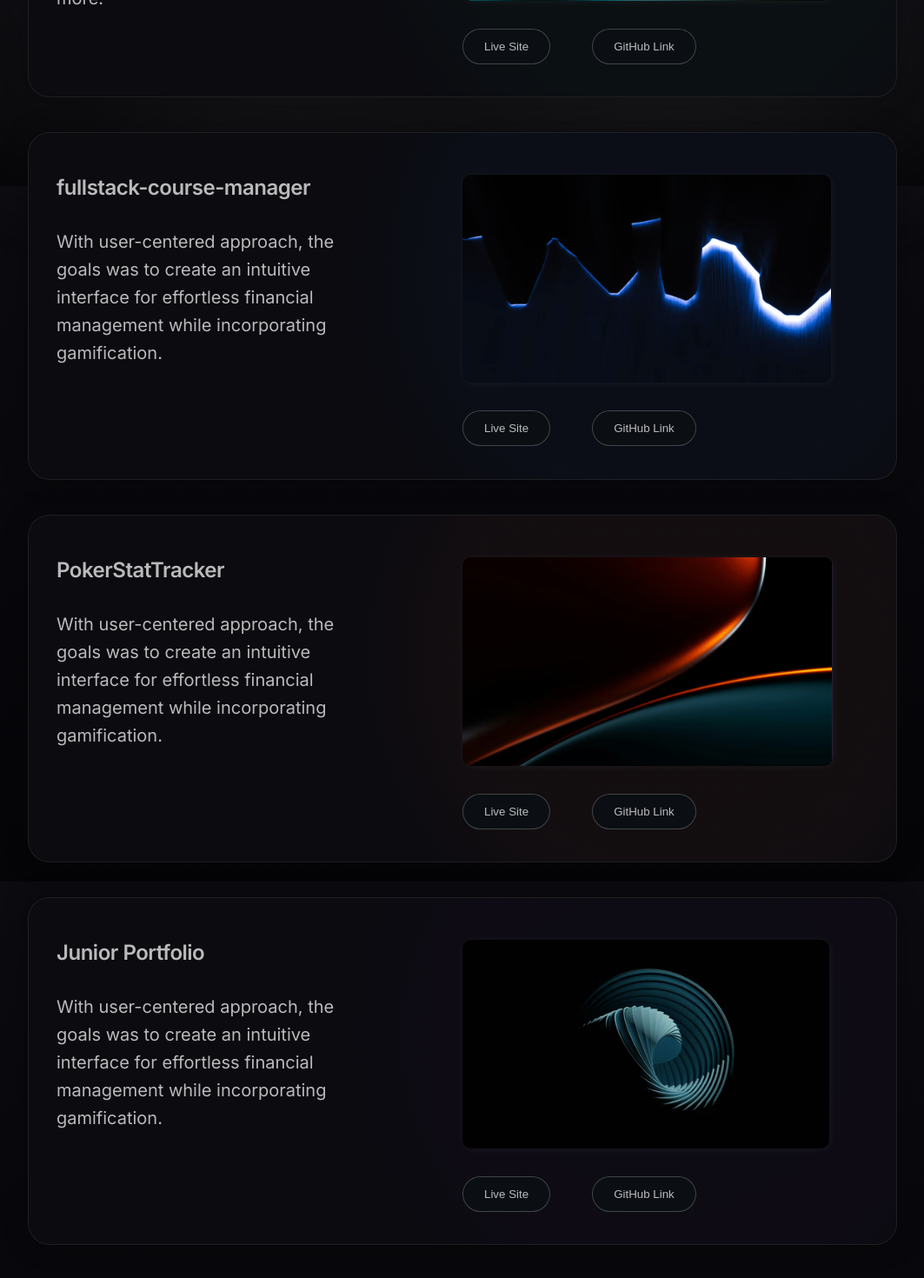
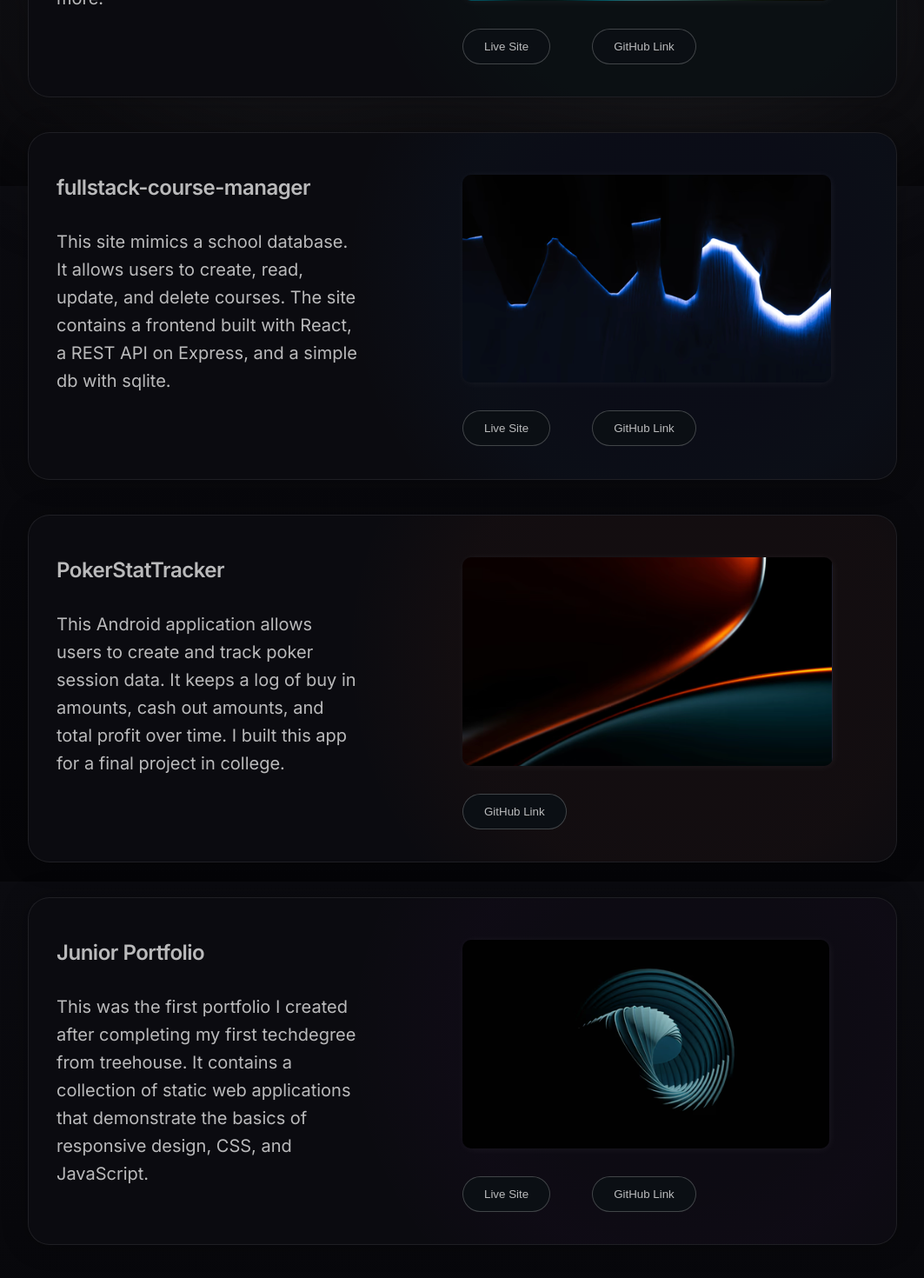
Before and after one commit to sgaona21/dev-portfolio-2025, a React (Vite) app in the folder client/: page / in a window 1280 px wide. Shown: the part 586-2056 px from the top of the page at 87% size, without its empty margins (108-1171 px from the left). Built offline with nearby package versions, Linux system fonts and the light colour scheme.

Commit message:
updated descriptions and links for projects page

```diff
--- a/client/src/components/Projects.jsx
+++ b/client/src/components/Projects.jsx
@@ -36,13 +36,11 @@ const Projects = ({ children }) => {
                 <div className="card-content">
                     <h2>fullstack-course-manager</h2>
                     <p>
-                        With user-centered approach, the goals was to create an
-                        intuitive interface for effortless financial management while
-                        incorporating gamification.
+                        This site mimics a school database. It allows users to create, read, update, and delete courses. The site contains a frontend built with React, a REST API on Express, and a simple db with sqlite.
                     </p>
                     <div className="button-wrapper">
-                        <button>Live Site</button>
-                        <button>GitHub Link</button>
+                        <a href="https://desirable-smile-production.up.railway.app/" target="_blank" rel="noopener noreferrer"><button>Live Site</button></a>
+                        <a href="https://github.com/sgaona21/fullstack-course-manager.git" target="_blank" rel="noopener noreferrer"><button>GitHub Link</button></a>
                     </div>
                     <div className="thumbnail-container">
                         <img src={placeholder2} alt="thumbnail of project" />
@@ -54,13 +52,11 @@ const Projects = ({ children }) => {
                 <div className="card-content">
                     <h2>PokerStatTracker</h2>
                     <p>
-                        With user-centered approach, the goals was to create an
-                        intuitive interface for effortless financial management while
-                        incorporating gamification.
+                        This Android application allows users to create and track poker session data. It keeps a log of buy in amounts, cash out amounts, and total profit over time. I built this app for a final project in college.
                     </p>
                     <div className="button-wrapper">
-                        <button>Live Site</button>
-                        <button>GitHub Link</button>
+                        {/* <button>Live Site</button> */}
+                        <a href="https://github.com/sgaona21/PokerSessionTracker.git" target="_blank" rel="noopener noreferrer"><button>GitHub Link</button></a>
                     </div>
                     <div className="thumbnail-container">
                         <img src={placeholder3} alt="thumbnail of project" />
@@ -73,13 +69,12 @@ const Projects = ({ children }) => {
                 <div className="card-content">
                     <h2>Junior Portfolio</h2>
                     <p>
-                        With user-centered approach, the goals was to create an
-                        intuitive interface for effortless financial management while
-                        incorporating gamification.
+                        This was the first portfolio I created after completing my first techdegree from treehouse. It contains a collection of static web applications that demonstrate the basics of responsive design, CSS, and JavaScript.
                     </p>
                     <div className="button-wrapper">
-                        <button>Live Site</button>
-                        <button>GitHub Link</button>
+                        <a href="https://sgaona21.github.io/" target="_blank" rel="noopener noreferrer"><button>Live Site</button></a>
+                        <a href="https://github.com/sgaona21/sgaona21.github.io.git" target="_blank" rel="noopener noreferrer"><button>GitHub Link</button></a>
+
                     </div>
                     <div className="thumbnail-container">
                         <img src={placeholder4} alt="thumbnail of project" />
```
